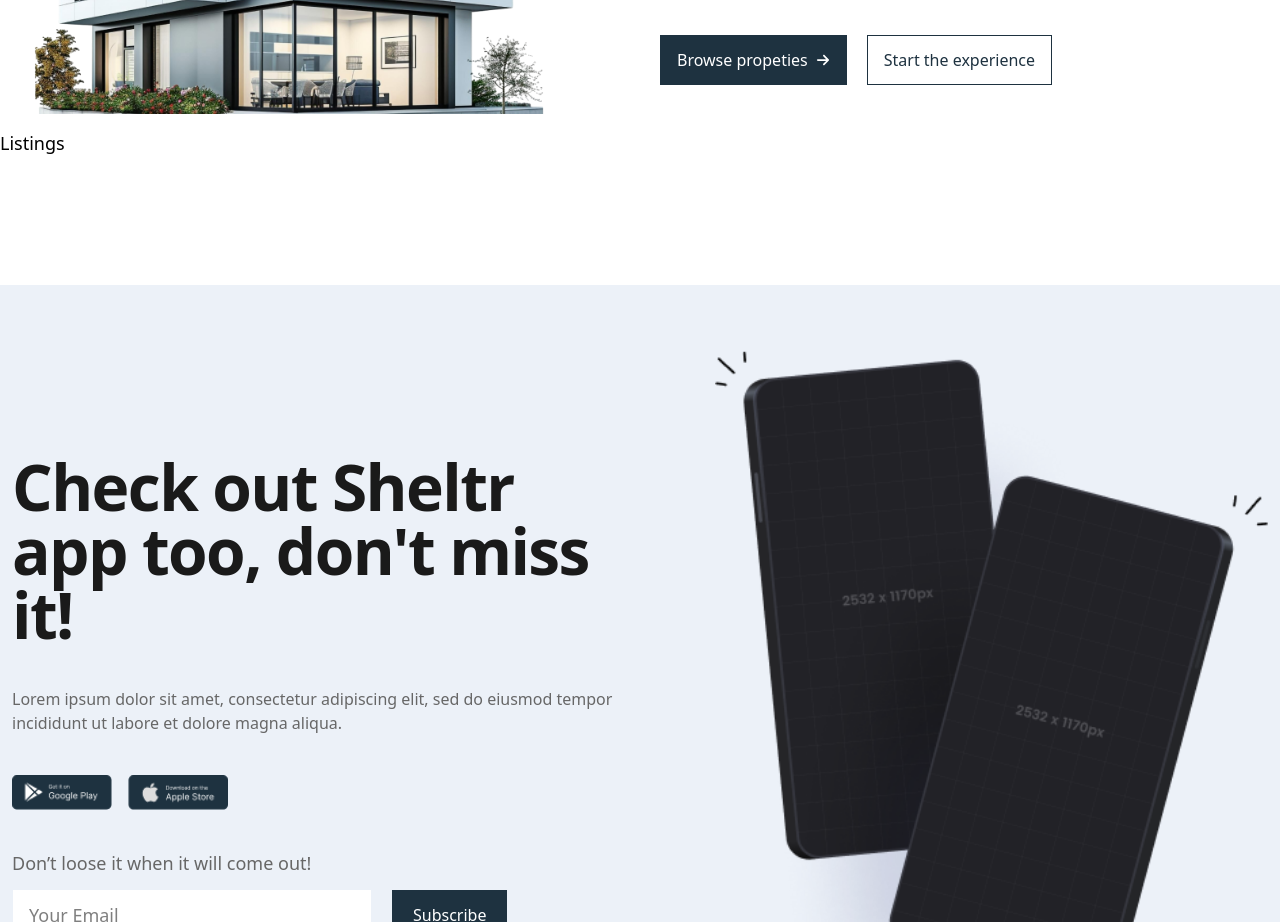
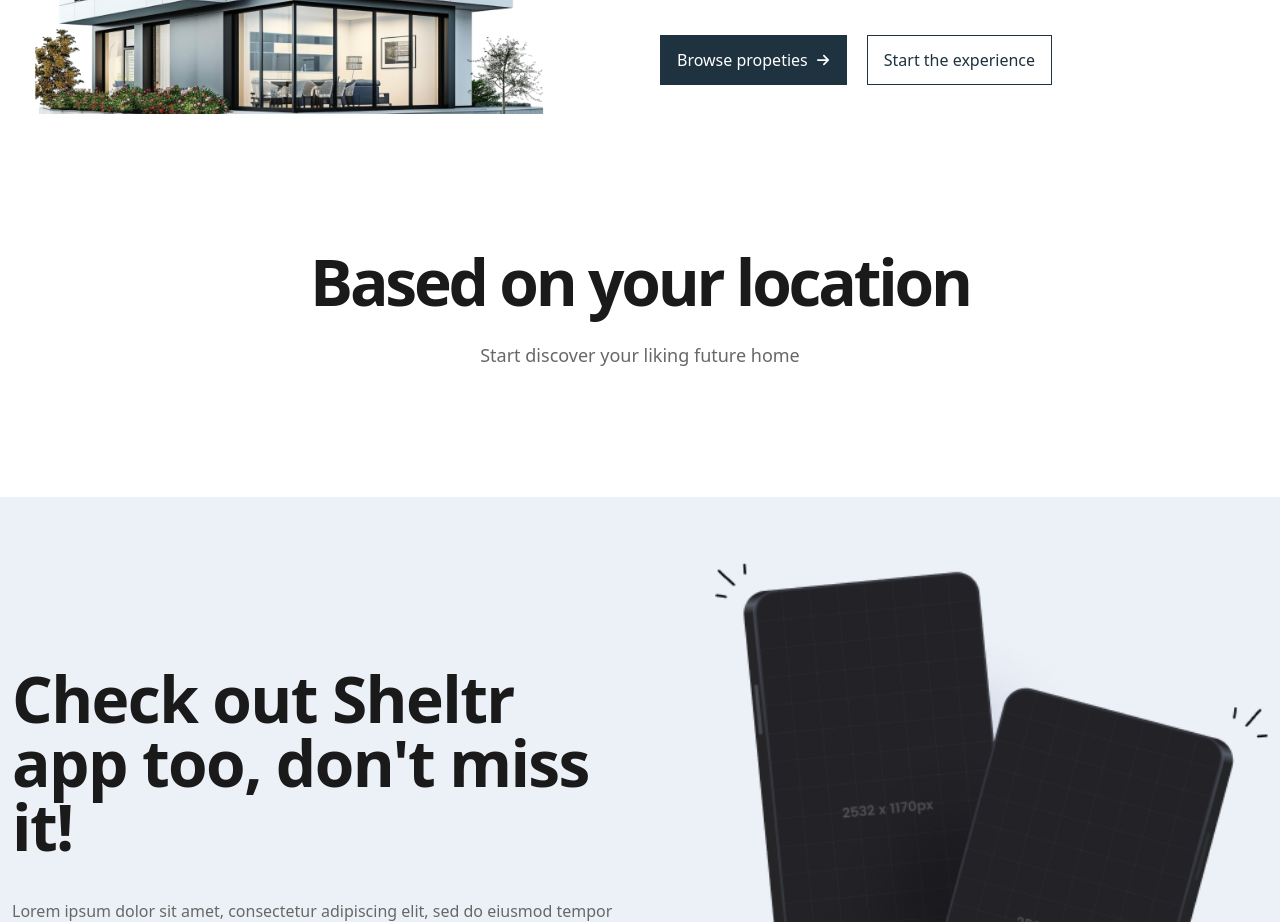
Before and after one commit to alonzojoe/sheltr, a React (Vite) app: page / in a window 1280 px wide. Shown: the part 1300-2222 px from the top of the page. Built offline with nearby package versions, Linux system fonts and the light colour scheme.

Commit message:
create new SectionHeader component define props types and implement in LisitngSection

```diff
--- /dev/null
+++ b/src/components/shared/SectionHeader.tsx
@@ -0,0 +1,17 @@
+type SectionHeaderProps = {
+  title: string;
+  subTitle?: string;
+};
+
+const SectionHeader = ({ title, subTitle }: SectionHeaderProps) => {
+  return (
+    <div className="flex items-center justify-center flex-col space-y-7">
+      <h1 className="text-4xl md:text-title font-bold text-center text-text-dark tracking-tighter leading-16 ">
+        {title}
+      </h1>
+      <p className="text-body text-text-sub text-center">{subTitle}</p>
+    </div>
+  );
+};
+
+export default SectionHeader;
--- a/src/features/Listings/ListingsSection.tsx
+++ b/src/features/Listings/ListingsSection.tsx
@@ -1,9 +1,14 @@
 import Wrapper from "@/components/Containers/Wrapper";
-
+import SectionHeader from "@/components/shared/SectionHeader";
 const ListingsSection = () => {
   return (
     <div>
-      <Wrapper className="py-2 px-3i">Listings</Wrapper>
+      <Wrapper className="py-2 px-3 mt-30">
+        <SectionHeader
+          title={`Based on your location`}
+          subTitle={`Start discover your liking future home`}
+        />
+      </Wrapper>
     </div>
   );
 };
```
